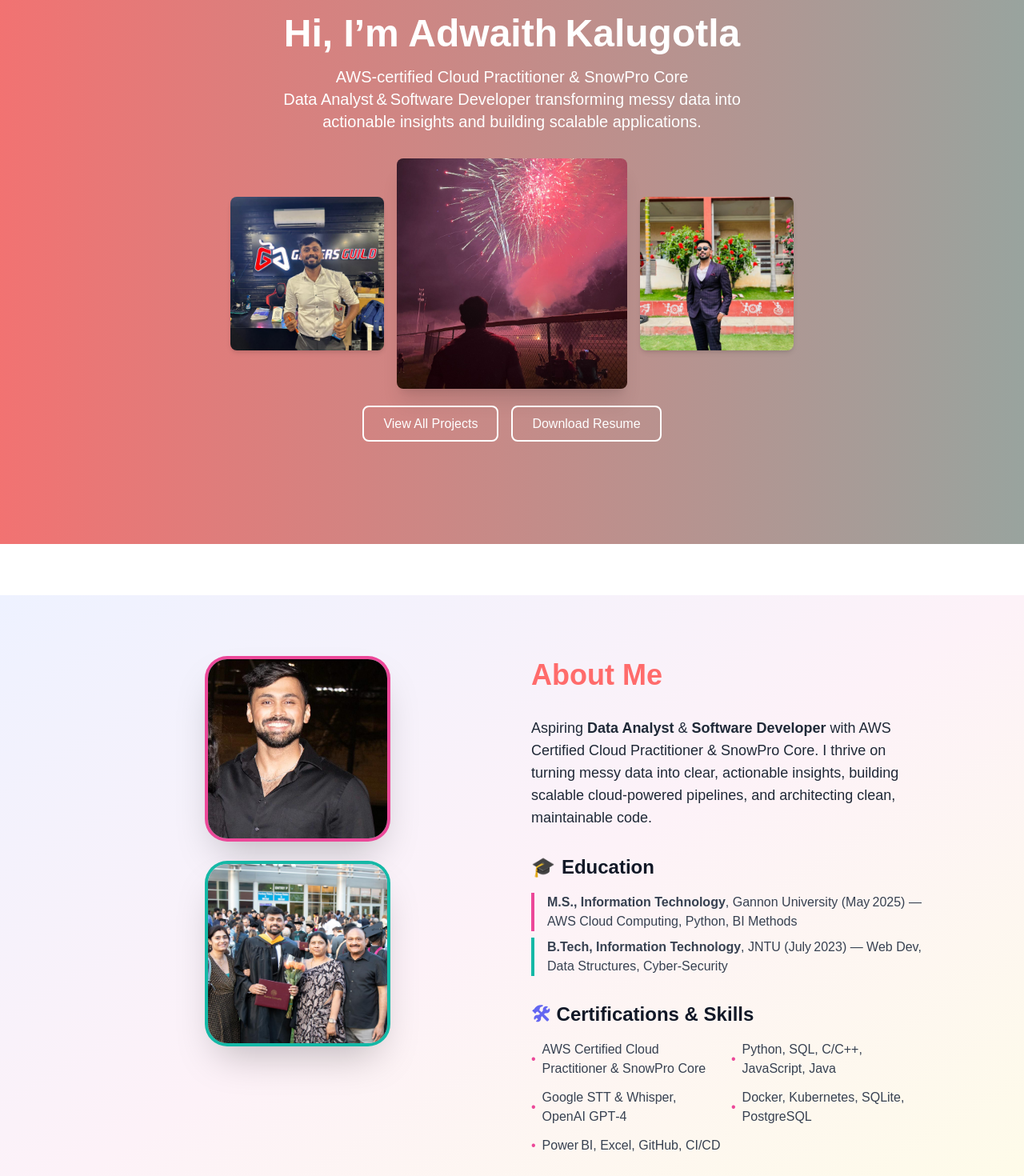
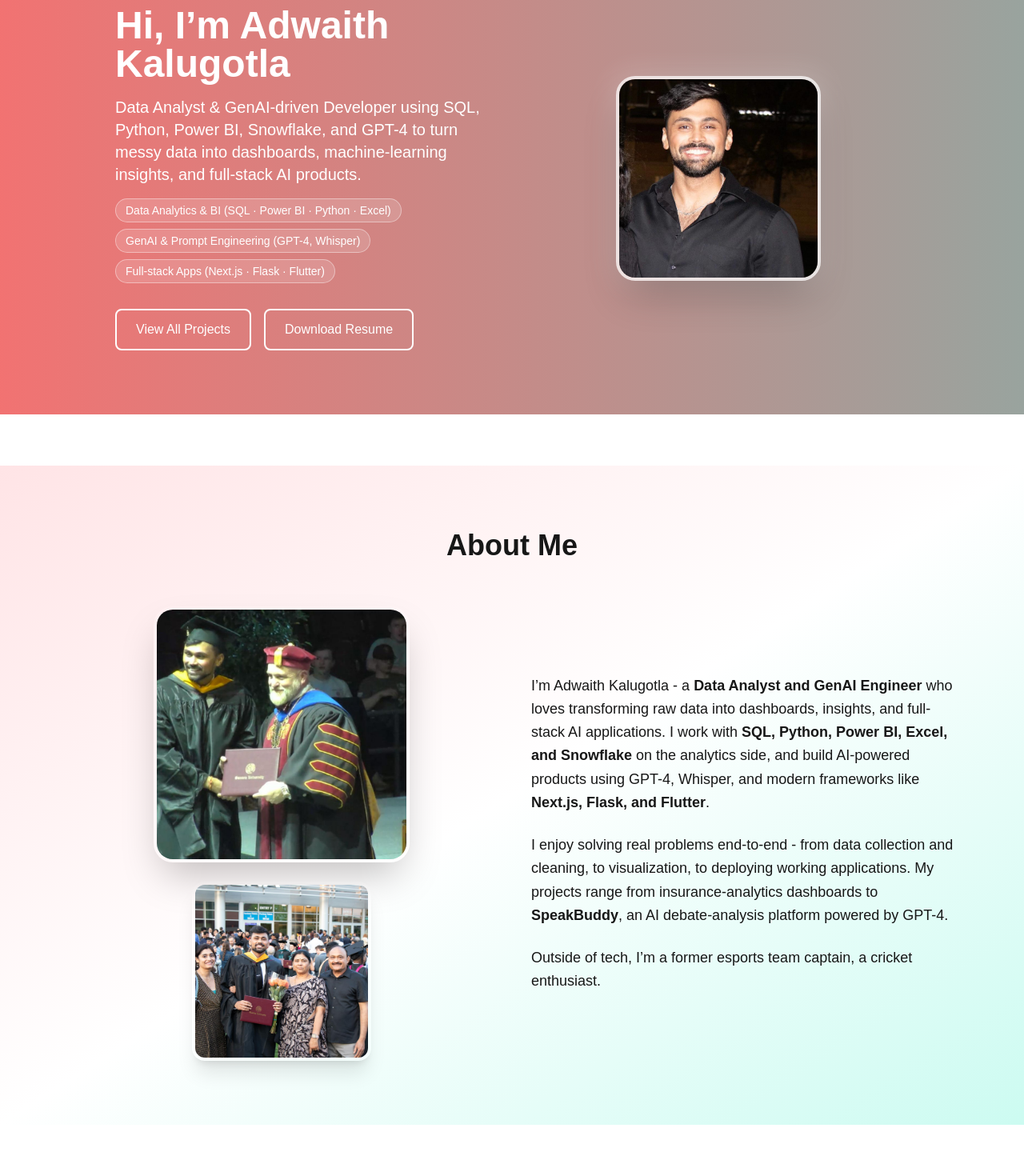
Before and after one commit to adwaithkalugotla/portfolio, a Next.js app: page / in a window 1280 px wide. Shown: the part 200-1670 px from the top of the page at 80% size. Built offline with nearby package versions, Linux system fonts and the light colour scheme.

Commit message:
Refine About section layout and branding gradient

```diff
--- a/components/About.tsx
+++ b/components/About.tsx
@@ -1,136 +1,100 @@
-// pages/about.tsx
-import Head from 'next/head'
-import Image from 'next/image'
-import { motion, Variants } from 'framer-motion'
+// components/About.tsx
 
-const container: Variants = {
-  hidden: { opacity: 0, y: 20 },
-  show: {
-    opacity: 1,
-    y: 0,
-    transition: { staggerChildren: 0.15, ease: 'easeOut' }
-  }
-}
-
-const item: Variants = {
-  hidden: { opacity: 0, scale: 0.95 },
-  show: { opacity: 1, scale: 1, transition: { type: 'spring', stiffness: 260, damping: 20 } },
-  hover: { scale: 1.05, textShadow: '0px 0px 8px rgba(0,0,0,0.2)' }
-}
+import { motion } from "framer-motion";
 
 export default function About() {
   return (
-    <>
-      <Head>
-        <title>About • Adwaith Kalugotla</title>
-        <meta name="description" content="About Adwaith Kalugotla – Data Analyst & Software Developer" />
-      </Head>
+    <section
+  id="about"
+  className="py-20 bg-gradient-to-br from-rose-100 via-white to-teal-100"
+  >
+      <div className="max-w-6xl mx-auto px-6">
+        {/* Section Heading */}
+        <motion.h2
+          initial={{ opacity: 0, y: 20 }}
+          whileInView={{ opacity: 1, y: 0 }}
+          transition={{ duration: 0.5 }}
+          viewport={{ once: true }}
+          className="text-4xl font-bold text-center mb-14"
+        >
+          About Me
+        </motion.h2>
 
-      <motion.section
-        className="py-20 bg-gradient-to-br from-indigo-50 via-pink-50 to-yellow-50 dark:from-indigo-900 dark:via-pink-900 dark:to-yellow-900"
-        initial="hidden"
-        whileInView="show"
-        viewport={{ once: true }}
-        variants={container}
-      >
-        <div className="container mx-auto px-4 md:px-16 lg:px-32 grid grid-cols-1 lg:grid-cols-2 gap-12 items-start">
+        <div className="flex flex-col md:flex-row items-center gap-12">
+          {/* LEFT — Images (no overlap) */}
+          <div className="w-full md:w-1/2 flex flex-col items-center gap-6">
+            {/* Main graduation photo */}
+            <motion.img
+              src="/images/gradpic.jpg"
+              alt="Graduation"
+              initial={{ opacity: 0, scale: 0.95, y: 15 }}
+              whileInView={{ opacity: 1, scale: 1, y: 0 }}
+              transition={{ duration: 0.5 }}
+              viewport={{ once: true }}
+              className="
+                w-72 h-72 sm:w-80 sm:h-80
+                rounded-3xl object-cover shadow-2xl border-4 border-white/10
+              "
+            />
 
-          {/* Left: Images */}
-          <motion.div className="flex flex-col gap-8 justify-center items-center" variants={item}>
-            {[{
-              src: '/images/profile.jpg',
-              alt: 'Headshot',
-              ring: 'ring-pink-500'
-            },{
-              src: '/images/family.jpg',
-              alt: 'Graduation with Family',
-              ring: 'ring-teal-500'
-            }].map((img, i) => (
-              <motion.div
-                key={i}
-                className={`relative w-48 h-48 lg:w-56 lg:h-56 rounded-3xl overflow-hidden shadow-2xl ring-4 ${img.ring}`}
-                variants={item}
-                whileHover="hover"
-              >
-                <Image
-                  src={img.src}
-                  alt={img.alt}
-                  fill
-                  className="object-cover"
-                />
-              </motion.div>
-            ))}
-          </motion.div>
+            {/* Family photo below, smaller */}
+            <motion.img
+              src="/images/family.jpg"
+              alt="Family"
+              initial={{ opacity: 0, scale: 0.95, y: 15 }}
+              whileInView={{ opacity: 1, scale: 1, y: 0 }}
+              transition={{ duration: 0.5, delay: 0.1 }}
+              viewport={{ once: true }}
+              className="
+                w-52 h-52 sm:w-56 sm:h-56
+                rounded-2xl object-cover shadow-xl border-4 border-white/10
+              "
+            />
+          </div>
 
-          {/* Right: Text */}
-          <motion.div className="space-y-8" variants={item}>
-            <motion.h2
-              className="text-4xl font-extrabold text-primary dark:text-secondary"
-              variants={item}
+          {/* RIGHT — Text */}
+          <div className="md:w-1/2 text-center md:text-left">
+            <motion.p
+              initial={{ opacity: 0, y: 15 }}
+              whileInView={{ opacity: 1, y: 0 }}
+              transition={{ duration: 0.5 }}
+              viewport={{ once: true }}
+              className="text-lg leading-relaxed mb-6"
             >
-              About Me
-            </motion.h2>
-
-            <motion.p className="text-lg text-gray-800 dark:text-gray-200" variants={item}>
-              Aspiring <span className="font-semibold">Data Analyst</span> &amp;
-              <span className="font-semibold"> Software Developer</span> with AWS Certified Cloud Practitioner &amp; SnowPro Core.
-              I thrive on turning messy data into clear, actionable insights, building scalable
-              cloud‑powered pipelines, and architecting clean, maintainable code.
+              I’m Adwaith Kalugotla - a{" "}
+              <strong>Data Analyst and GenAI Engineer</strong> who loves transforming
+              raw data into dashboards, insights, and full-stack AI applications.
+              I work with <strong>SQL, Python, Power BI, Excel, and Snowflake</strong> on the
+              analytics side, and build AI-powered products using GPT-4, Whisper, and
+              modern frameworks like <strong>Next.js, Flask, and Flutter</strong>.
             </motion.p>
 
-            {/* Education */}
-            <motion.div variants={item}>
-              <h3 className="text-2xl font-bold flex items-center gap-2 text-gray-900 dark:text-gray-100">
-                <span className="text-indigo-500 dark:text-yellow-400">🎓</span>
-                Education
-              </h3>
-              <ul className="mt-4 space-y-2 text-gray-700 dark:text-gray-300">
-                <motion.li
-                  variants={item}
-                  whileHover="hover"
-                  className="pl-4 border-l-4 border-pink-500"
-                >
-                  <strong>M.S., Information Technology</strong>, Gannon University (May 2025) — AWS Cloud Computing, Python, BI Methods
-                </motion.li>
-                <motion.li
-                  variants={item}
-                  whileHover="hover"
-                  className="pl-4 border-l-4 border-teal-500"
-                >
-                  <strong>B.Tech, Information Technology</strong>, JNTU (July 2023) — Web Dev, Data Structures, Cyber‑Security
-                </motion.li>
-              </ul>
-            </motion.div>
+            <motion.p
+              initial={{ opacity: 0, y: 15 }}
+              whileInView={{ opacity: 1, y: 0 }}
+              transition={{ duration: 0.5, delay: 0.15 }}
+              viewport={{ once: true }}
+              className="text-lg leading-relaxed mb-6"
+            >
+              I enjoy solving real problems end-to-end - from data collection and cleaning,
+              to visualization, to deploying working applications. My projects range from
+              insurance-analytics dashboards to <strong>SpeakBuddy</strong>, an AI debate-analysis
+              platform powered by GPT-4.
+            </motion.p>
 
-            {/* Certifications & Skills */}
-            <motion.div variants={item}>
-              <h3 className="text-2xl font-bold flex items-center gap-2 text-gray-900 dark:text-gray-100">
-                <span className="text-indigo-500 dark:text-yellow-400">🛠</span>
-                Certifications &amp; Skills
-              </h3>
-              <motion.ul className="mt-4 grid grid-cols-1 sm:grid-cols-2 gap-3 text-gray-700 dark:text-gray-300">
-                {[
-                  'AWS Certified Cloud Practitioner & SnowPro Core',
-                  'Python, SQL, C/C++, JavaScript, Java',
-                  'Google STT & Whisper, OpenAI GPT‑4',
-                  'Docker, Kubernetes, SQLite, PostgreSQL',
-                  'Power BI, Excel, GitHub, CI/CD'
-                ].map((skill, i) => (
-                  <motion.li
-                    key={i}
-                    variants={item}
-                    whileHover="hover"
-                    className="flex items-center gap-2"
-                  >
-                    <span className="text-pink-500 dark:text-teal-400">•</span>
-                    {skill}
-                  </motion.li>
-                ))}
-              </motion.ul>
-            </motion.div>
-          </motion.div>
+            <motion.p
+              initial={{ opacity: 0, y: 15 }}
+              whileInView={{ opacity: 1, y: 0 }}
+              transition={{ duration: 0.5, delay: 0.25 }}
+              viewport={{ once: true }}
+              className="text-lg leading-relaxed"
+            >
+              Outside of tech, I’m a former esports team captain, a cricket enthusiast.
+
+            </motion.p>
+          </div>
         </div>
-      </motion.section>
-    </>
-  )
+      </div>
+    </section>
+  );
 }
--- a/components/Hero.tsx
+++ b/components/Hero.tsx
@@ -5,61 +5,76 @@ import Link from 'next/link'
 export default function Hero() {
   return (
     <motion.section
+      id="hero"
       initial={{ opacity: 0, y: 20 }}
       animate={{ opacity: 1, y: 0 }}
       transition={{ duration: 0.6 }}
       className="
         bg-gradient-to-r from-primary to-secondary
         bg-[length:200%_200%] animate-gradient-x
-        min-h-screen flex flex-col items-center justify-center
-        text-white text-center px-4
+        text-white
+        pt-32 pb-20
       "
     >
-      <h1 className="text-5xl font-bold mb-4">Hi, I’m Adwaith Kalugotla</h1>
-      <p className="text-xl max-w-xl mb-8">
-         AWS‑certified Cloud Practitioner & SnowPro Core<br/>
-          Data Analyst & Software Developer transforming messy data into actionable insights and building scalable applications.
+      <div className="max-w-5xl mx-auto px-4 flex flex-col md:flex-row items-center gap-10">
+        {/* LEFT: Text */}
+        <div className="flex-1 text-center md:text-left">
+          <h1 className="text-4xl sm:text-5xl font-bold mb-4">
+            Hi, I’m Adwaith Kalugotla
+          </h1>
+
+          <p className="text-lg sm:text-xl max-w-xl mb-4 mx-auto md:mx-0">
+            Data Analyst &amp; GenAI-driven Developer using SQL, Python, Power&nbsp;BI,
+            Snowflake, and GPT-4 to turn messy data into dashboards, machine-learning
+            insights, and full-stack AI products.
           </p>
 
-      {/* Portrait trio: left, center, right */}
-      <div className="flex flex-col sm:flex-row items-center justify-center gap-4 mb-8">
-        {/* Left portrait */}
-        <img
-          src="/images/nehapic2forhero.jpg"
-          alt="Neha smiling (left)"
-          className="w-40 h-40 sm:w-48 sm:h-48 object-cover rounded-lg shadow-md"
-        />
-
-        {/* Center fireworks shot */}
-        <img
-          src="/images/indexpic.jpg"
-          alt="Fireworks celebration"
-          className="w-64 h-64 sm:w-72 sm:h-72 object-cover rounded-lg shadow-xl"
-        />
-
-        {/* Right portrait */}
-        <img
-          src="/images/nehapicforhero.jpg"
-          alt="Neha casual pose (right)"
-          className="w-40 h-40 sm:w-48 sm:h-48 object-cover rounded-lg shadow-md"
-        />
+          {/* Identity chips */}
+          <div className="flex flex-wrap justify-center md:justify-start gap-2 mb-8 text-sm font-medium">
+            <span className="px-3 py-1 rounded-full bg-white/15 border border-white/40">
+              Data Analytics &amp; BI (SQL · Power&nbsp;BI · Python · Excel)
+            </span>
+            <span className="px-3 py-1 rounded-full bg-white/15 border border-white/40">
+              GenAI &amp; Prompt Engineering (GPT-4, Whisper)
+            </span>
+            <span className="px-3 py-1 rounded-full bg-white/15 border border-white/40">
+              Full-stack Apps (Next.js · Flask · Flutter)
+            </span>
           </div>
 
-      <div className="space-x-4">
+          {/* Buttons */}
+          <div className="flex flex-wrap justify-center md:justify-start gap-4">
             <Link
               href="/projects"
-          className="btn px-6 py-3 border-2 border-white text-white rounded-lg hover:bg-white hover:text-primary transition"
+              className="px-6 py-3 border-2 border-white rounded-lg hover:bg-white hover:text-primary transition"
             >
               View All Projects
             </Link>
             <a
               href="/BSA_onepage(2).pdf"
               download
-          className="btn px-6 py-3 border-2 border-white text-white rounded-lg hover:bg-white hover:text-primary transition"
+              className="px-6 py-3 border-2 border-white rounded-lg hover:bg-white hover:text-primary transition"
             >
               Download Resume
             </a>
           </div>
+        </div>
+
+        {/* RIGHT: Profile photo */}
+        <div className="flex-1 flex justify-center">
+          <div className="relative w-56 h-56 sm:w-64 sm:h-64">
+            <div className="absolute -inset-1 rounded-3xl bg-white/20 blur-lg" />
+            <img
+              src="/images/profile.jpg"
+              alt="Adwaith Kalugotla"
+              className="
+                relative w-full h-full object-cover
+                rounded-3xl border-4 border-white/70 shadow-2xl
+              "
+            />
+          </div>
+        </div>
+      </div>
     </motion.section>
   )
 }
```
Also changed, not shown: components/Navbar.tsx (+16 -6 lines). Lines whose indentation alone changed are shown as unchanged.
